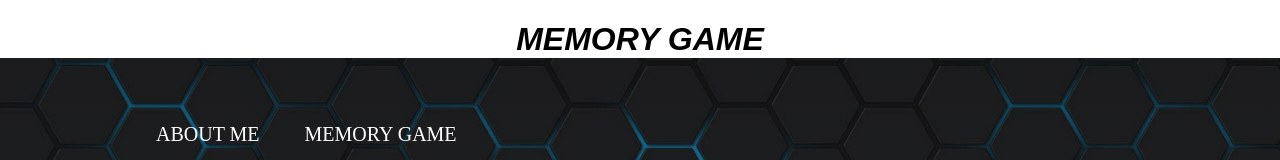
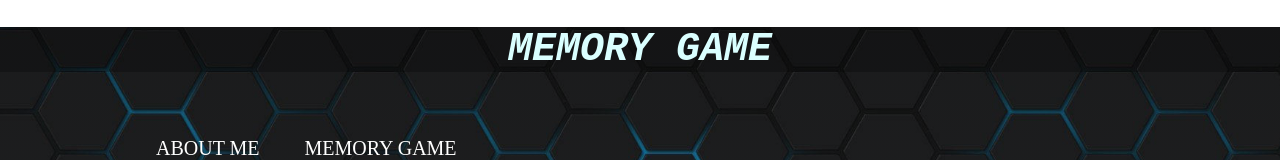
Before and after one commit to itu-itis23-bashir21/End-Of-Term-Project-Website, a plain HTML site: page memory-game.html in a window 1280 px wide. Shown: the top 160 px of the page. Drawn offline with Linux system fonts and the light colour scheme.

Commit message:
Update style.css

```diff
--- a/style.css
+++ b/style.css
@@ -4,14 +4,19 @@ body {
     padding: 0;
 }
 
+h{
+    color: rgba(0, 0, 0, 0);
+    background-color: #ffffff00;
+    font-size: 0;
+}
 h1 {
     text-transform: uppercase;
-    font-family: Arial, Helvetica, sans-serif;
+    font-family: 'Courier New', Courier, monospace;
     font-style: oblique;
     text-align: center;
-    color: #000000;
-    background-color: #ffffff;
-    font-size: 2em;
+    color: #daffff;
+    background-color: #0000003e;
+    font-size: 2.5em;
     font-weight: bold;
     margin-bottom: 10px;
   }
```
